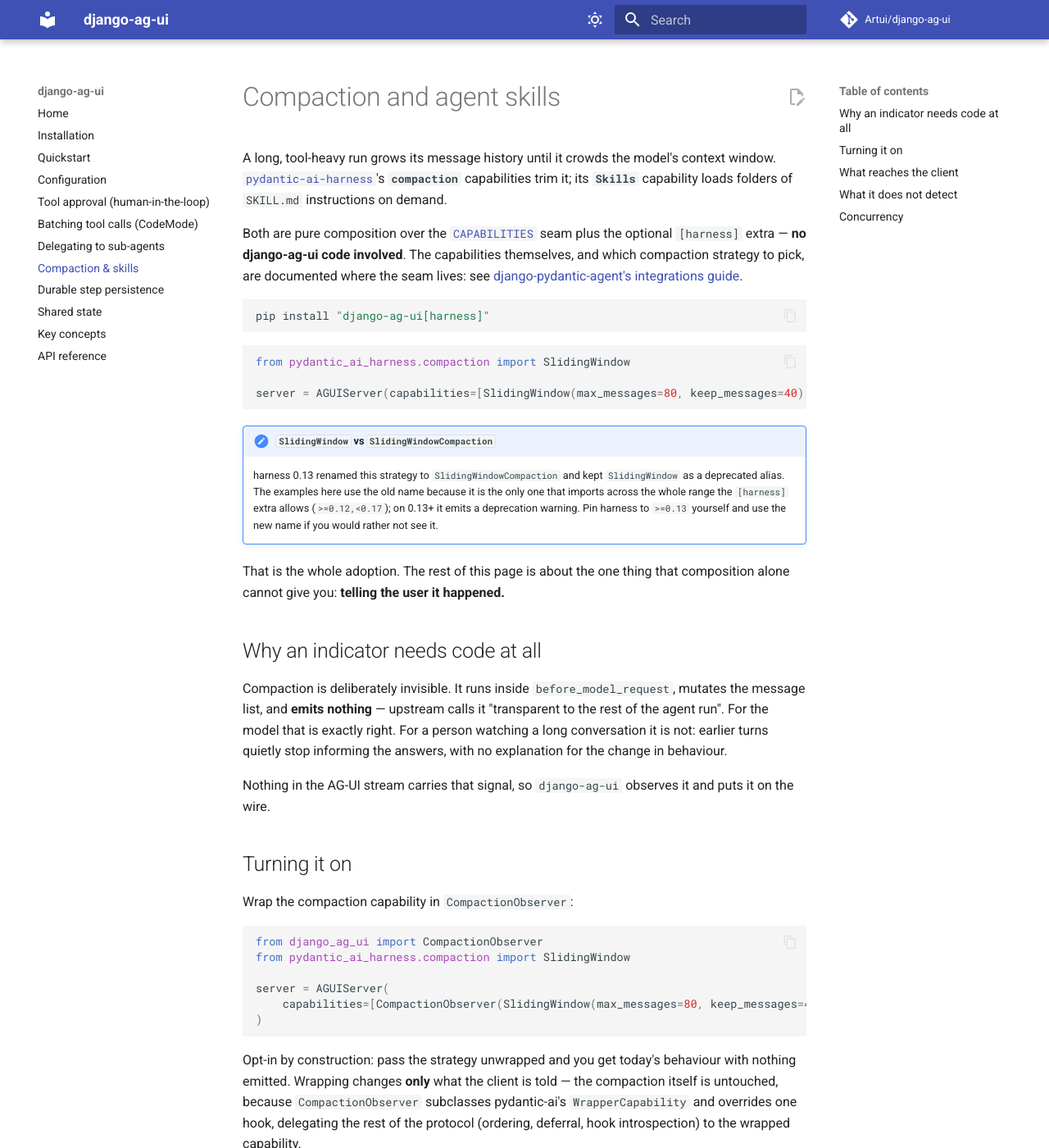
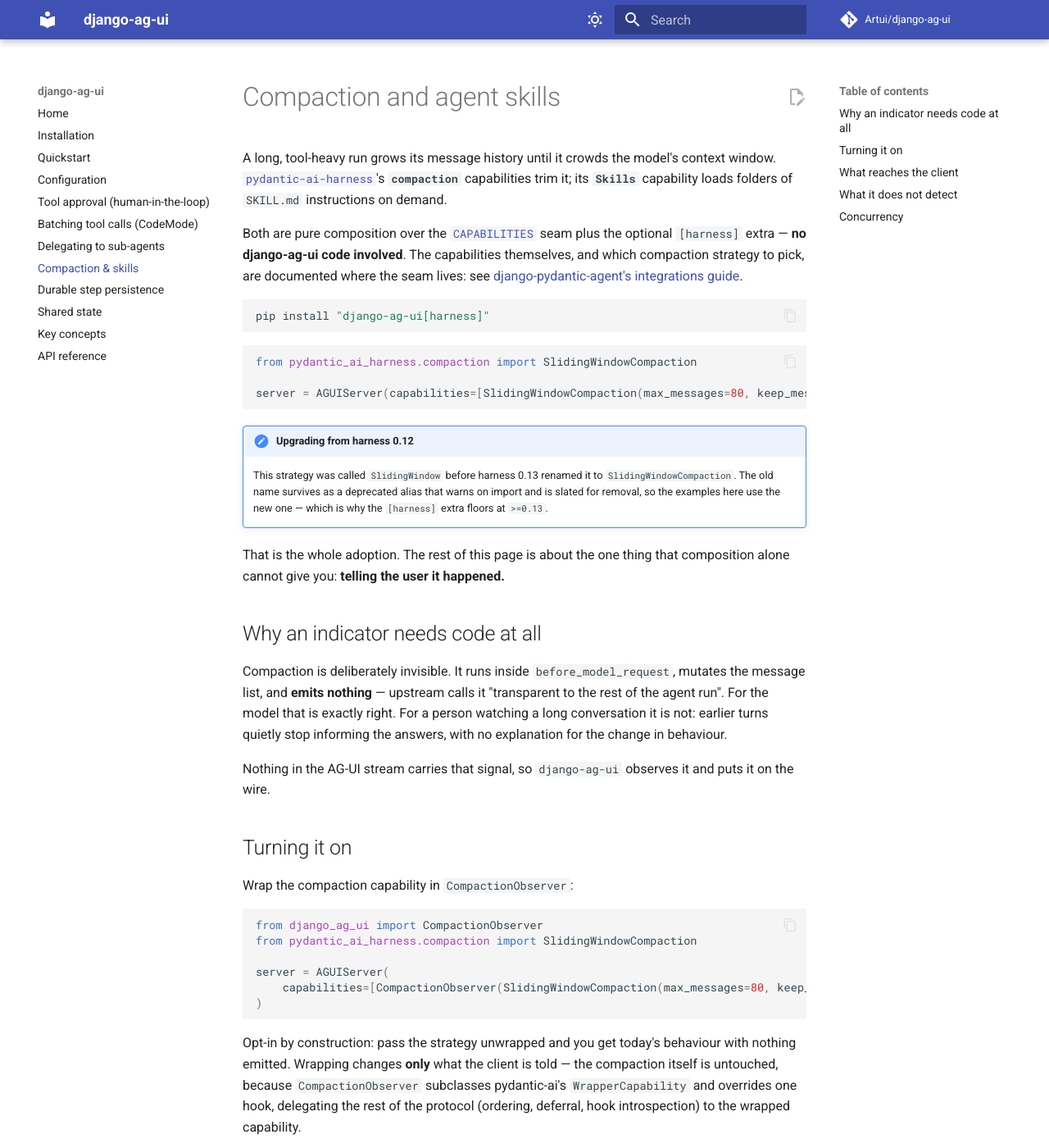
Before and after one commit to Artui/django-ag-ui, an MkDocs documentation site: the page built from docs/compaction.md, in a window 1280 px wide and 1400 px high. Shown: the whole window at 82% size. Built offline with MkDocs 1.6.1 and Material for MkDocs 9.7.7, drawn with Linux system fonts in a browser that asks for light colours; comment, search, counter and statistics services are not loaded.

Commit message:
Raise the [harness] floor to 0.13 and adopt SlidingWindowCompaction (#72)
harness 0.13 renamed `SlidingWindow` to `SlidingWindowCompaction`, keeping
the old spelling as a deprecated alias that warns on import and is slated
for removal. Two test modules imported it, so every local and CI run
carried a `HarnessDeprecationWarning`.

The rename cannot be made in isolation: `SlidingWindowCompaction` does not
exist on harness 0.12, so no single import works across the old
`>=0.12,<0.17` range, and renaming alone would leave the suite unable to
even collect on a version the extra still advertised. CI would not have
caught that — the matrix varies Python and Django only and always resolves
to the newest harness. So the floor moves to `>=0.13` in both the extra and
the dev group, and the docs, the `CompactionObserver` docstring and the
tests all move to the new name together.

Worth recording: the package itself never imported the alias. The only
non-test occurrence was a docstring example, which is why the warning
appeared in this repo's own runs and never in a consumer's.

Co-authored-by: Claude Opus 5 <noreply@anthropic.com>

````diff
--- a/docs/compaction.md
+++ b/docs/compaction.md
@@ -16,19 +16,17 @@ pip install "django-ag-ui[harness]"
 ```
 
 ```python
-from pydantic_ai_harness.compaction import SlidingWindow
+from pydantic_ai_harness.compaction import SlidingWindowCompaction
 
-server = AGUIServer(capabilities=[SlidingWindow(max_messages=80, keep_messages=40)])
+server = AGUIServer(capabilities=[SlidingWindowCompaction(max_messages=80, keep_messages=40)])
 ```
 
-!!! note "`SlidingWindow` vs `SlidingWindowCompaction`"
+!!! note "Upgrading from harness 0.12"
 
-    harness 0.13 renamed this strategy to `SlidingWindowCompaction` and kept
-    `SlidingWindow` as a deprecated alias. The examples here use the old name
-    because it is the only one that imports across the whole range the
-    `[harness]` extra allows (`>=0.12,<0.17`); on 0.13+ it emits a deprecation
-    warning. Pin harness to `>=0.13` yourself and use the new name if you would
-    rather not see it.
+    This strategy was called `SlidingWindow` before harness 0.13 renamed it to
+    `SlidingWindowCompaction`. The old name survives as a deprecated alias that
+    warns on import and is slated for removal, so the examples here use the new
+    one — which is why the `[harness]` extra floors at `>=0.13`.
 
 That is the whole adoption. The rest of this page is about the one thing that
 composition alone cannot give you: **telling the user it happened.**
@@ -50,10 +48,10 @@ Wrap the compaction capability in `CompactionObserver`:
 
 ```python
 from django_ag_ui import CompactionObserver
-from pydantic_ai_harness.compaction import SlidingWindow
+from pydantic_ai_harness.compaction import SlidingWindowCompaction
 
 server = AGUIServer(
-    capabilities=[CompactionObserver(SlidingWindow(max_messages=80, keep_messages=40))],
+    capabilities=[CompactionObserver(SlidingWindowCompaction(max_messages=80, keep_messages=40))],
 )
 ```
 
--- a/pyproject.toml
+++ b/pyproject.toml
@@ -68,7 +68,7 @@ spec-tools = ["djangorestframework-pydantic-ai>=0.12,<0.13"]
 # CodeMode — wrap many tools (e.g. the drf-mcp bridge) into one sandboxed
 # `run_code` — and the other graduated harness capabilities. The `[code-mode]`
 # extra pulls the sandbox (`pydantic-monty`). Attach via DJANGO_AG_UI["CAPABILITIES"].
-harness = ["pydantic-ai-harness[code-mode]>=0.12,<0.17"]
+harness = ["pydantic-ai-harness[code-mode]>=0.13,<0.17"]
 
 [project.urls]
 Homepage = "https://github.com/Artui/django-ag-ui"
@@ -99,7 +99,7 @@ dev = [
     # The [spec-tools] extra's backing package, so its capability + tests run in dev.
     "djangorestframework-pydantic-ai>=0.12,<0.13",
     # The [harness] extra's backing package, so the CodeMode recipe test runs in dev.
-    "pydantic-ai-harness[code-mode]>=0.12,<0.17",
+    "pydantic-ai-harness[code-mode]>=0.13,<0.17",
     # Provider libs so the API_KEY / PROVIDER model-building path is exercised
     # in dev/CI (the extras above ship to consumers, not the dev env).
     "pydantic-ai-slim[anthropic,openai,google]>=2",
````
Also changed, not shown: CHANGELOG.md (+20 -0 lines), 4 other files.
